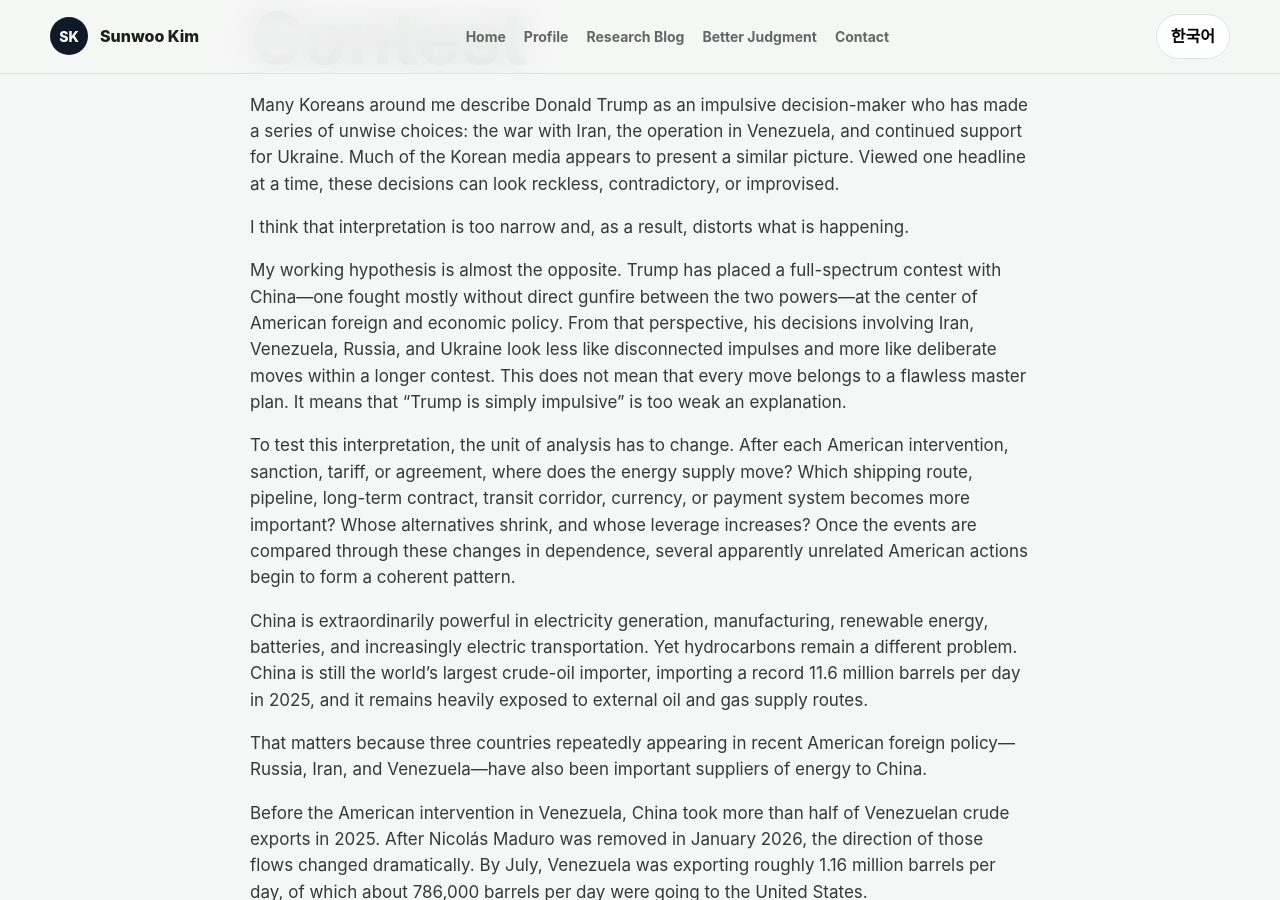
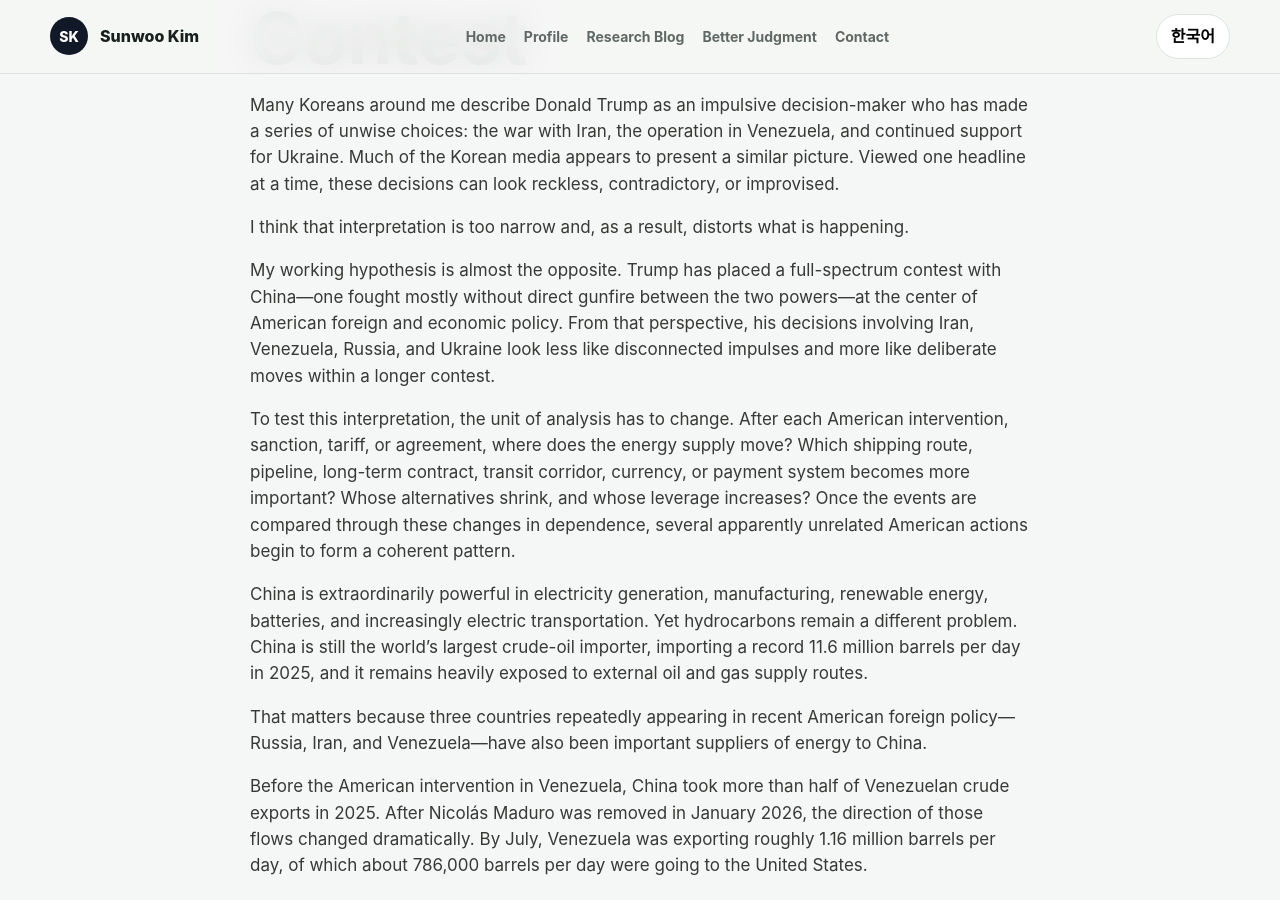
Before and after one commit to SunBooGermany/SunBooGermany.github.io, a Jekyll site: the page built from _better_judgment/global-affairs/2026/08/12/rewiring-the-world-energy-finance-and-the-u-s-china-contest.md, in a window 1280 px wide and 900 px high, scrolled down 911 px. Built offline with Jekyll 4.4.1, drawn with Linux system fonts in a browser that asks for light colours.

Commit message:
Tighten geopolitical essay opening

```diff
--- a/_better_judgment/global-affairs/2026/08/12/rewiring-the-world-energy-finance-and-the-u-s-china-contest.md
+++ b/_better_judgment/global-affairs/2026/08/12/rewiring-the-world-energy-finance-and-the-u-s-china-contest.md
@@ -30,7 +30,7 @@ Many Koreans around me describe Donald Trump as an impulsive decision-maker who
 
 I think that interpretation is too narrow and, as a result, distorts what is happening.
 
-My working hypothesis is almost the opposite. Trump has placed a full-spectrum contest with China—one fought mostly without direct gunfire between the two powers—at the center of American foreign and economic policy. From that perspective, his decisions involving Iran, Venezuela, Russia, and Ukraine look less like disconnected impulses and more like deliberate moves within a longer contest. This does not mean that every move belongs to a flawless master plan. It means that “Trump is simply impulsive” is too weak an explanation.
+My working hypothesis is almost the opposite. Trump has placed a full-spectrum contest with China—one fought mostly without direct gunfire between the two powers—at the center of American foreign and economic policy. From that perspective, his decisions involving Iran, Venezuela, Russia, and Ukraine look less like disconnected impulses and more like deliberate moves within a longer contest.
 
 To test this interpretation, the unit of analysis has to change. After each American intervention, sanction, tariff, or agreement, where does the energy supply move? Which shipping route, pipeline, long-term contract, transit corridor, currency, or payment system becomes more important? Whose alternatives shrink, and whose leverage increases? Once the events are compared through these changes in dependence, several apparently unrelated American actions begin to form a coherent pattern.
 
```
Also changed, not shown: other parts of _better_judgment/global-affairs/2026/08/12/rewiring-the-world-energy-finance-and-the-u-s-china-contest.md (+1 -1 lines).
